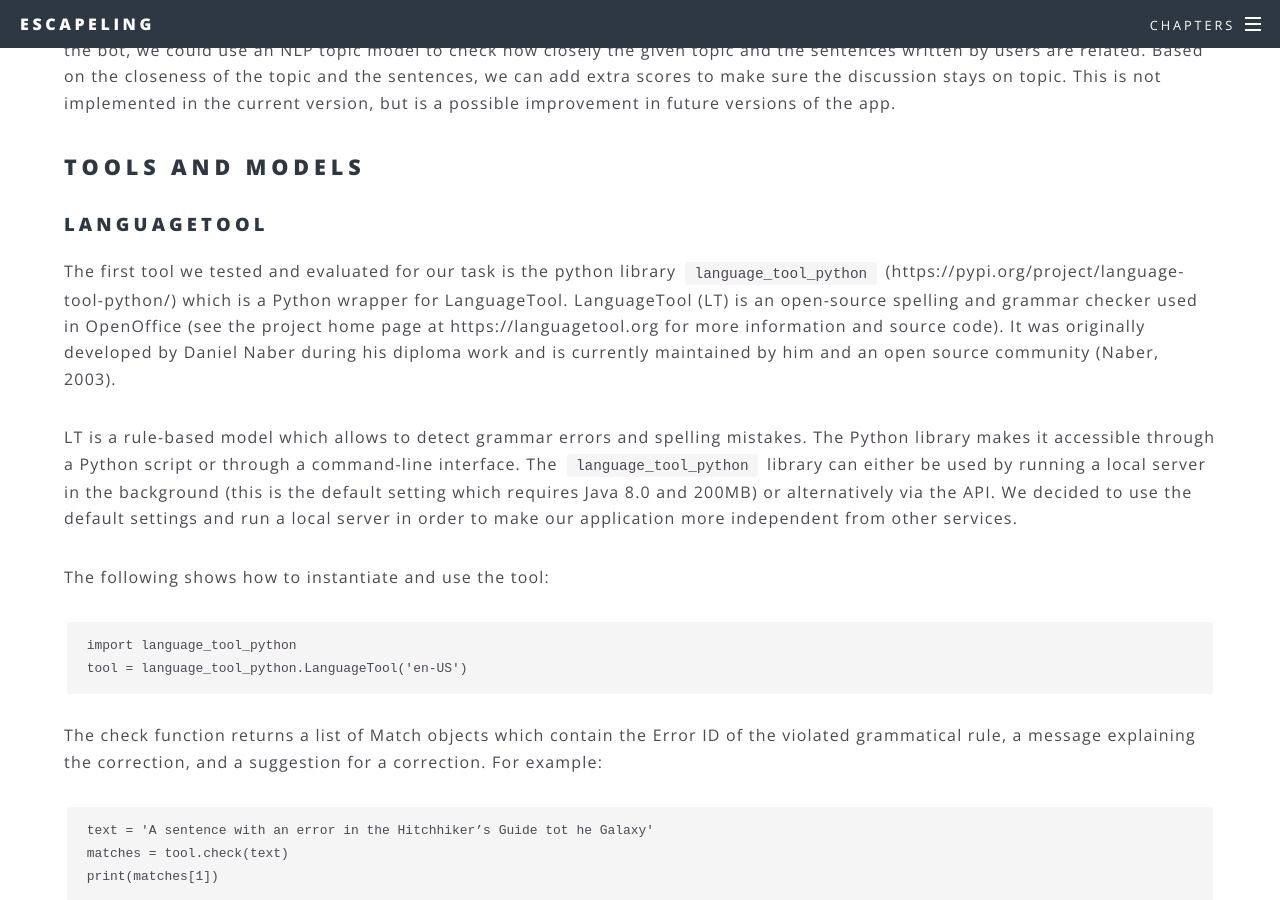
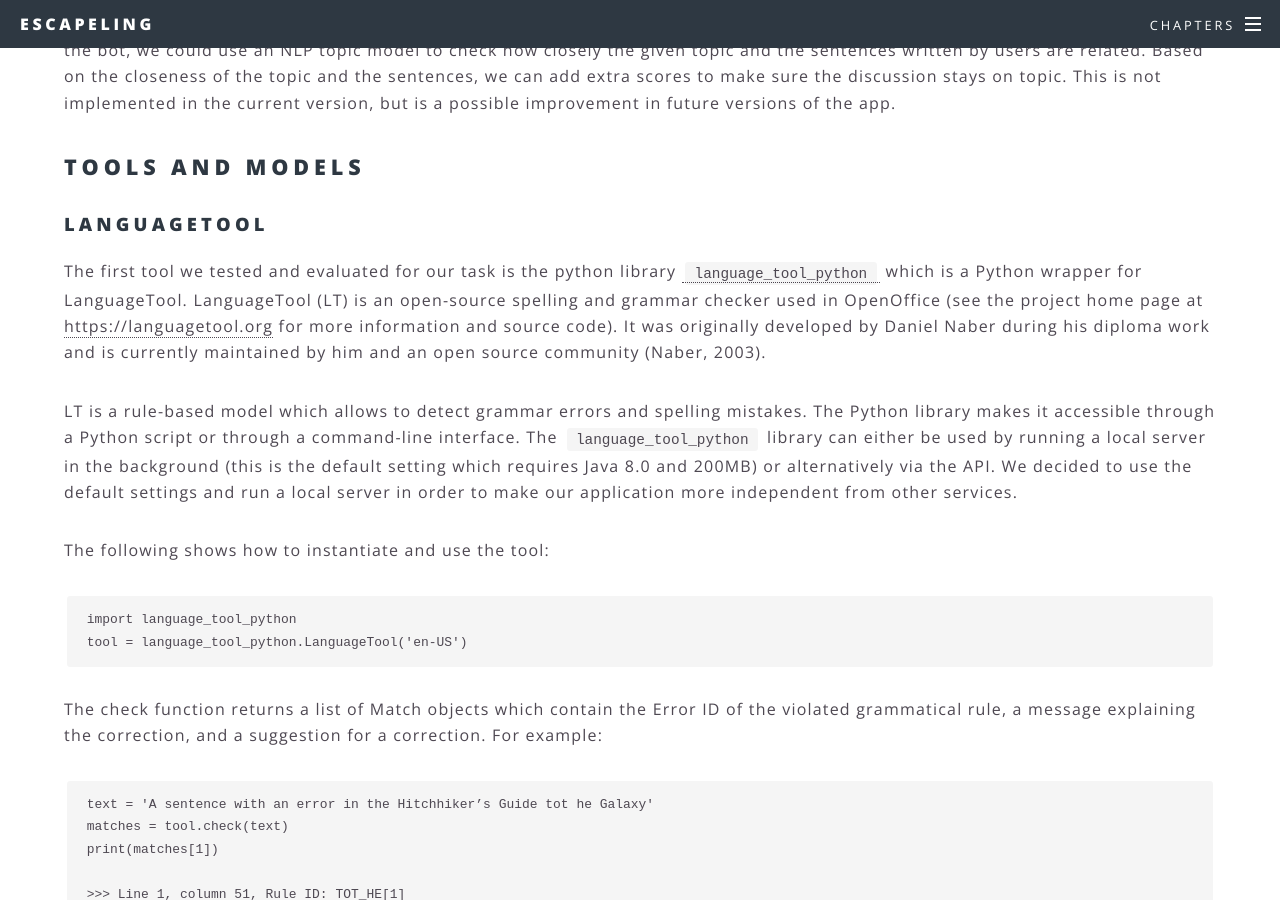
Before and after one commit to ALLUOS/ALLUOS.github.io, a Jekyll site: the page built from _posts/2021-02-01-NLP.md, in a window 1280 px wide and 900 px high, scrolled down 2927 px. Built offline with Jekyll 4.4.1, drawn with Linux system fonts in a browser that asks for light colours; some of the changed lines change nothing that is shown.

Commit message:
fix remaining links

````diff
--- a/_posts/2021-02-01-NLP.md
+++ b/_posts/2021-02-01-NLP.md
@@ -30,7 +30,7 @@
 
 The discussion task offers a suitable framework for actively learning and practicing grammar because in this task, users actively produce language, as opposed to focusing on language comprehension in [other tasks]({{ "" | absolute_url }}/#three). To that end, we include diverse feedback on the users’ contributions both after each round of the discussion and at the end of the task.
 
-Another reason for adding GEC to the discussion task is the improvement of the completion metric for this task. That is, in line with the [escape-room]({{ "" | absolute_url }}/2021/01/03/storytelling.html) framing of the app, users’ performance is linked to getting pieces of the code in order to complete the mission. Previously, the performance was only evaluated quantitatively, i.e., by setting a threshold on the minimal number of words users need to produce in order to pass the task. We deem that adding a qualitative evaluation of the contributions to the completion metric improves the accuracy and is advantageous from a learning experience perspective. Therefore, we integrate a score computed via our GEC tools into the updated [completion metric](Implementation) of the discussion task. Finally, our integration of GEC tools can potentially be of use in other parts of the app in the future.
+Another reason for adding GEC to the discussion task is the improvement of the completion metric for this task. That is, in line with the [escape-room]({{ "" | absolute_url }}/2021/01/03/storytelling.html) framing of the app, users’ performance is linked to getting pieces of the code in order to complete the mission. Previously, the performance was only evaluated quantitatively, i.e., by setting a threshold on the minimal number of words users need to produce in order to pass the task. We deem that adding a qualitative evaluation of the contributions to the completion metric improves the accuracy and is advantageous from a learning experience perspective. Therefore, we integrate a score computed via our GEC tools into the updated [completion metric]({{ "" | absolute_url }}/2021/03/02/discussion/design.html) of the discussion task. Finally, our integration of GEC tools can potentially be of use in other parts of the app in the future.
 
 Below, details can be found on how we operationalize GEC in order to improve the learning experience offered to our users in the discussion task.
 
@@ -43,7 +43,7 @@
 
 But providing general feedback after each discussion question during the task may encourage the user to participate more and write more correct sentences in the next tasks in order to pass the tasks. Therefore, we also provide feedback regarding the quantity of the participation in the discussion after the discussion round for each question, so the user has a chance to increase the quantity of participation in the following questions. After each discussion round, all users will get the following feedback if the users have not been engaging enough in the discussion: “Not your topic? No big deal! But maybe try to contribute a bit more during the next question.” If the grammatical quality of the contributions as measured by our grammar scores (see below) was poor in the discussion round, the users receive the following feedback: "You are doing well on the discussion already, but please pay attention to writing correct sentences." If the engagement was good enough, the bot will provide the following feedback: “Everyone did great in this discussion round!”.
 
-As the chatbot is intended for an intermediate English language learner, we are focusing on grammatical errors common to that proficiency level when providing final qualitative feedback. More specifically, we defined a number of common errors that are reliably identified by our [tools](link) as described below, and provide some general feedback about the underlying grammatical rules, if specified conditions are met (see [implementation](link) for details). These errors are: forgetting a comma in compound sentences, incorrectly using _who_ vs. _whom_, incorrectly using _a_ vs. _an_, making mistakes in subject-verb agreement, and using a main verb in the past tense when _did_ is used in the sentence.
+As the chatbot is intended for an intermediate English language learner, we are focusing on grammatical errors common to that proficiency level when providing final qualitative feedback. More specifically, we defined a number of common errors that are reliably identified by our [tools](#tools-and-models) as described below, and provide some general feedback about the underlying grammatical rules, if specified conditions are met (see [implementation](#implementation) for details). These errors are: forgetting a comma in compound sentences, incorrectly using _who_ vs. _whom_, incorrectly using _a_ vs. _an_, making mistakes in subject-verb agreement, and using a main verb in the past tense when _did_ is used in the sentence.
 
 The idea behind this is to make sure that users don’t get an overwhelming correction or incorrect suggestions. As we noticed that model don’t always provide a correct suggestion for the grammatical sentence, we don’t want the user to get confused with the wrong suggestions. More details on this can be found in the following sections. Therefore, at the end of the task, the bot will provide the following feedback regarding grammatical mistakes: "I noticed some recurring mistakes. You can take a look at the most important grammatical rule below:". This is followed by error-specific feedback; for instance, this text will be sent regarding subject-verb agreement: "The subject and the verb have to agree with respect to the number. In present tense, an '-s' ending is added to the verb when the subject of the sentence is singular."
 If no common mistakes were made, the bot provides the following feedback at the end of the task: "I did not notice any recurring gramamtical mistakes during the discussion. Good job!"
@@ -57,7 +57,7 @@
 
 ### LanguageTool
 
-The first tool we tested and evaluated for our task is the python library `language_tool_python` (https://pypi.org/project/language-tool-python/) which is a Python wrapper for LanguageTool. LanguageTool (LT) is an open-source spelling and grammar checker used in OpenOffice (see the project home page at https://languagetool.org for more information and source code). It was originally developed by Daniel Naber during his diploma work and is currently maintained by him and an open source community (Naber, 2003).
+The first tool we tested and evaluated for our task is the python library [`language_tool_python`](https://pypi.org/project/language-tool-python/) which is a Python wrapper for LanguageTool. LanguageTool (LT) is an open-source spelling and grammar checker used in OpenOffice (see the project home page at [https://languagetool.org](https://languagetool.org) for more information and source code). It was originally developed by Daniel Naber during his diploma work and is currently maintained by him and an open source community (Naber, 2003).
 
 LT is a rule-based model which allows to detect grammar errors and spelling mistakes. The Python library makes it accessible through a Python script or through a command-line interface. The `language_tool_python` library can either be used by running a local server in the background (this is the default setting which requires Java 8.0 and 200MB) or alternatively via the API. We decided to use the default settings and run a local server in order to make our application more independent from other services.
 
@@ -89,7 +89,7 @@
 ```
 
 However, as we tested this feature, we concluded that it can oftentimes be misleading to English learners and propose corrections which do not match the intended message the user wanted to write. Thus, we only use LT to identify errors and track which errors have been made repeatedly. To this end, we identified a set of 20 grammatical error types which we assume new English learners at our target proficiency level will likely make and which we are also fairly certain that LT will detect (see our dataset with examples for each of these errors [here](https://docs.google.com/spreadsheets/d/1RG3Hkb59h8DgtXzJnkh9fbOq3yHjRm2AN00qlpnhlUs/edit#gid=1946205687)).
-To assure this, we ran an evaluation script and tested the tool on three datasets (see [Fine-tuning and datasets](Fine-tuning and datasets)).
+To assure this, we ran an evaluation script and tested the tool on three datasets (see [Fine-tuning and datasets](#fine-tuning-and-datasets)).
 
 ### GECToR
 
@@ -172,7 +172,7 @@
 
 <img src="{{ "" | relative_url }}/assets/images/final_feedback_screenshot.jpg" alt="" class="center">
 
-The group passes the task if they meet two requirements. First, each user has to reach a minimum user score in at least two of the three discussion rounds, which is currently set to 5. The second condition is that the group reaches a group threshold together, which is divided into three different levels. The group passes the task at an intermediate level if the score is 5-10; at a good level if the score is 10-15; and at a very good level if the score is at least 15. These conditions are checked in the `is_correct` function in `discussion.py`. The function returns the group level which aligns with the newly developed [storytelling features](storytelling) which requires each task to provide one failure and three possible pass stages.
+The group passes the task if they meet two requirements. First, each user has to reach a minimum user score in at least two of the three discussion rounds, which is currently set to 5. The second condition is that the group reaches a group threshold together, which is divided into three different levels. The group passes the task at an intermediate level if the score is 5-10; at a good level if the score is 10-15; and at a very good level if the score is at least 15. These conditions are checked in the `is_correct` function in `discussion.py`. The function returns the group level which aligns with the newly developed [storytelling features]({{ "" | absolute_url }}/2021/01/03/storytelling.html) which requires each task to provide one failure and three possible pass stages.
 
 ## Outlook and Limitations
 
````
